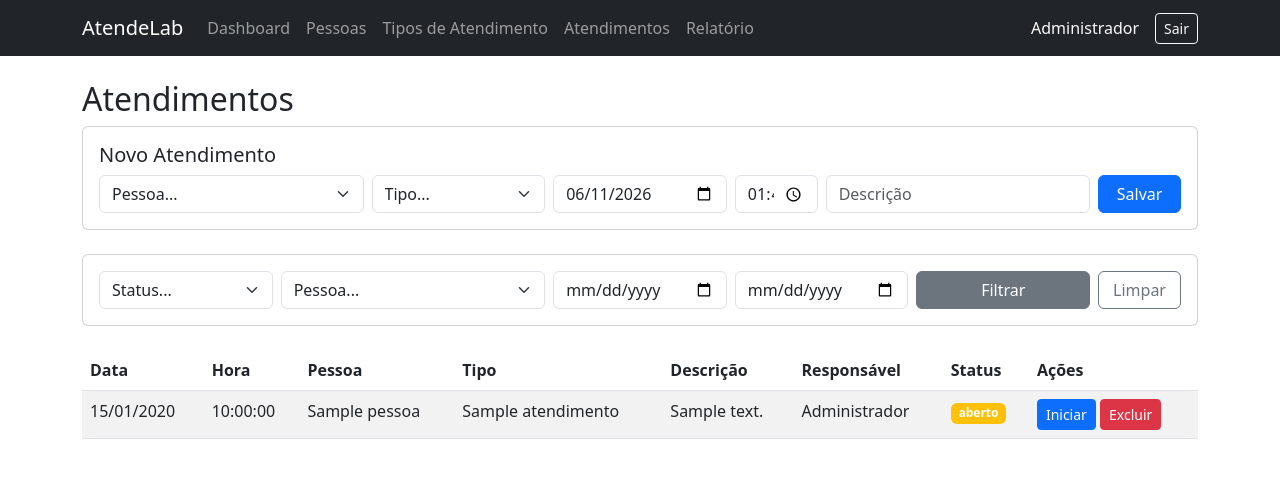
After one commit to luisacavagnollo/AtendeLab, a PHP site: page /atendimentos.php in a window 1280 px wide. The commit adds this page. Shown: the top 478 px of the page. Run offline with PHP 8.4, Linux system fonts and the light colour scheme; a user stored in the database is signed in; data comes from the database, SQL or seed files in the repository; tables that the repository leaves empty hold one stand-in row (values such as "Sample post").

Commit message:
Adiciona funcionalidades de gerenciamento de atendimentos, pessoas e tipos de atendimento, incluindo CRUD e relatórios.

```diff
--- /dev/null
+++ b/atendimentos.php
@@ -0,0 +1,204 @@
+<?php
+session_start();
+require 'includes/auth.php';
+require_once __DIR__ . '/config/database.php';
+
+if ($_SERVER['REQUEST_METHOD'] === 'POST') {
+    $acao = $_POST['acao'] ?? '';
+    if ($acao === 'cadastrar') {
+        $stmt = $pdo->prepare("INSERT INTO atendimentos (pessoa_id, tipo_atendimento, usuario_id, data_atendimento, hora_atendimento, descricao, status) VALUES (?, ?, ?, ?, ?, ?, 'aberto')");
+        $stmt->execute([$_POST['pessoa_id'], $_POST['tipo_atendimento'], $_SESSION['usuario_id'], $_POST['data_atendimento'], $_POST['hora_atendimento'], $_POST['descricao']]);
+    } elseif ($acao === 'status') {
+        $novoStatus = $_POST['novo_status'];
+        $obs = $_POST['observacao'] ?? null;
+        $stmt = $pdo->prepare("UPDATE atendimentos SET status=?, observacao=COALESCE(?, observacao) WHERE id=?");
+        $stmt->execute([$novoStatus, $obs, $_POST['id']]);
+    } elseif ($acao === 'excluir') {
+        $stmt = $pdo->prepare("DELETE FROM atendimentos WHERE id=?");
+        $stmt->execute([$_POST['id']]);
+    }
+    header('Location: atendimentos.php');
+    exit;
+}
+
+// Filtros
+$where = [];
+$params = [];
+if (!empty($_GET['status'])) {
+    $where[] = "a.status = ?";
+    $params[] = $_GET['status'];
+}
+if (!empty($_GET['pessoa_id'])) {
+    $where[] = "a.pessoa_id = ?";
+    $params[] = $_GET['pessoa_id'];
+}
+if (!empty($_GET['data_inicio'])) {
+    $where[] = "a.data_atendimento >= ?";
+    $params[] = $_GET['data_inicio'];
+}
+if (!empty($_GET['data_fim'])) {
+    $where[] = "a.data_atendimento <= ?";
+    $params[] = $_GET['data_fim'];
+}
+
+$sql = "SELECT a.*, p.nome AS pessoa_nome, t.nome AS tipo_nome, u.nome AS responsavel
+        FROM atendimentos a
+        LEFT JOIN pessoas p ON a.pessoa_id = p.id
+        LEFT JOIN tipos_atendimentos t ON a.tipo_atendimento = t.id
+        LEFT JOIN usuarios u ON a.usuario_id = u.id";
+if ($where) $sql .= " WHERE " . implode(" AND ", $where);
+$sql .= " ORDER BY a.data_atendimento DESC, a.hora_atendimento DESC";
+
+$stmt = $pdo->prepare($sql);
+$stmt->execute($params);
+$atendimentos = $stmt->fetchAll(PDO::FETCH_ASSOC);
+
+$pessoas = $pdo->query("SELECT id, nome FROM pessoas ORDER BY nome")->fetchAll(PDO::FETCH_ASSOC);
+$tipos = $pdo->query("SELECT id, nome FROM tipos_atendimentos WHERE status='ativo' ORDER BY nome")->fetchAll(PDO::FETCH_ASSOC);
+
+require 'includes/header.php';
+?>
+
+<h2>Atendimentos</h2>
+
+<!-- Formulário de novo atendimento -->
+<div class="card mb-4">
+    <div class="card-body">
+        <h5>Novo Atendimento</h5>
+        <form method="POST">
+            <input type="hidden" name="acao" value="cadastrar">
+            <div class="row g-2">
+                <div class="col-md-3">
+                    <select name="pessoa_id" class="form-select" required>
+                        <option value="">Pessoa...</option>
+                        <?php foreach ($pessoas as $p): ?>
+                            <option value="<?= $p['id'] ?>"><?= htmlspecialchars($p['nome']) ?></option>
+                        <?php endforeach; ?>
+                    </select>
+                </div>
+                <div class="col-md-2">
+                    <select name="tipo_atendimento" class="form-select" required>
+                        <option value="">Tipo...</option>
+                        <?php foreach ($tipos as $t): ?>
+                            <option value="<?= $t['id'] ?>"><?= htmlspecialchars($t['nome']) ?></option>
+                        <?php endforeach; ?>
+                    </select>
+                </div>
+                <div class="col-md-2">
+                    <input type="date" name="data_atendimento" class="form-control" value="<?= date('Y-m-d') ?>" required>
+                </div>
+                <div class="col-md-1">
+                    <input type="time" name="hora_atendimento" class="form-control" value="<?= date('H:i') ?>" required>
+                </div>
+                <div class="col-md-3">
+                    <input type="text" name="descricao" class="form-control" placeholder="Descrição" required>
+                </div>
+                <div class="col-md-1">
+                    <button type="submit" class="btn btn-primary w-100">Salvar</button>
+                </div>
+            </div>
+        </form>
+    </div>
+</div>
+
+<!-- Filtros -->
+<div class="card mb-4">
+    <div class="card-body">
+        <form method="GET" class="row g-2">
+            <div class="col-md-2">
+                <select name="status" class="form-select">
+                    <option value="">Status...</option>
+                    <option value="aberto" <?= ($_GET['status'] ?? '') === 'aberto' ? 'selected' : '' ?>>Aberto</option>
+                    <option value="em andamento" <?= ($_GET['status'] ?? '') === 'em andamento' ? 'selected' : '' ?>>Em andamento</option>
+                    <option value="concluido" <?= ($_GET['status'] ?? '') === 'concluido' ? 'selected' : '' ?>>Concluído</option>
+                </select>
+            </div>
+            <div class="col-md-3">
+                <select name="pessoa_id" class="form-select">
+                    <option value="">Pessoa...</option>
+                    <?php foreach ($pessoas as $p): ?>
+                        <option value="<?= $p['id'] ?>" <?= ($_GET['pessoa_id'] ?? '') == $p['id'] ? 'selected' : '' ?>><?= htmlspecialchars($p['nome']) ?></option>
+                    <?php endforeach; ?>
+                </select>
+            </div>
+            <div class="col-md-2">
+                <input type="date" name="data_inicio" class="form-control" placeholder="De" value="<?= $_GET['data_inicio'] ?? '' ?>">
+            </div>
+            <div class="col-md-2">
+                <input type="date" name="data_fim" class="form-control" placeholder="Até" value="<?= $_GET['data_fim'] ?? '' ?>">
+            </div>
+            <div class="col-md-2">
+                <button type="submit" class="btn btn-secondary w-100">Filtrar</button>
+            </div>
+            <div class="col-md-1">
+                <a href="atendimentos.php" class="btn btn-outline-secondary w-100">Limpar</a>
+            </div>
+        </form>
+    </div>
+</div>
+
+<!-- Listagem -->
+<table class="table table-striped">
+    <thead>
+        <tr><th>Data</th><th>Hora</th><th>Pessoa</th><th>Tipo</th><th>Descrição</th><th>Responsável</th><th>Status</th><th>Ações</th></tr>
+    </thead>
+    <tbody>
+    <?php foreach ($atendimentos as $a): ?>
+        <tr>
+            <td><?= date('d/m/Y', strtotime($a['data_atendimento'])) ?></td>
+            <td><?= $a['hora_atendimento'] ?></td>
+            <td><?= htmlspecialchars($a['pessoa_nome']) ?></td>
+            <td><?= htmlspecialchars($a['tipo_nome']) ?></td>
+            <td><?= htmlspecialchars($a['descricao']) ?></td>
+            <td><?= htmlspecialchars($a['responsavel']) ?></td>
+            <td>
+                <span class="badge bg-<?= $a['status'] === 'aberto' ? 'warning' : ($a['status'] === 'em andamento' ? 'primary' : 'success') ?>">
+                    <?= $a['status'] ?>
+                </span>
+            </td>
+            <td>
+                <?php if ($a['status'] === 'aberto'): ?>
+                    <form method="POST" class="d-inline">
+                        <input type="hidden" name="acao" value="status">
+                        <input type="hidden" name="id" value="<?= $a['id'] ?>">
+                        <input type="hidden" name="novo_status" value="em andamento">
+                        <button class="btn btn-sm btn-primary">Iniciar</button>
+                    </form>
+                <?php elseif ($a['status'] === 'em andamento'): ?>
+                    <button class="btn btn-sm btn-success" data-bs-toggle="modal" data-bs-target="#modalConcluir<?= $a['id'] ?>">Concluir</button>
+                    <!-- Modal -->
+                    <div class="modal fade" id="modalConcluir<?= $a['id'] ?>" tabindex="-1">
+                        <div class="modal-dialog">
+                            <div class="modal-content">
+                                <form method="POST">
+                                    <div class="modal-header">
+                                        <h5 class="modal-title">Concluir Atendimento</h5>
+                                        <button type="button" class="btn-close" data-bs-dismiss="modal"></button>
+                                    </div>
+                                    <div class="modal-body">
+                                        <input type="hidden" name="acao" value="status">
+                                        <input type="hidden" name="id" value="<?= $a['id'] ?>">
+                                        <input type="hidden" name="novo_status" value="concluido">
+                                        <label class="form-label">Observação final:</label>
+                                        <textarea name="observacao" class="form-control" rows="3"></textarea>
+                                    </div>
+                                    <div class="modal-footer">
+                                        <button type="submit" class="btn btn-success">Concluir</button>
+                                    </div>
+                                </form>
+                            </div>
+                        </div>
+                    </div>
+                <?php endif; ?>
+                <form method="POST" class="d-inline" onsubmit="return confirm('Excluir?')">
+                    <input type="hidden" name="acao" value="excluir">
+                    <input type="hidden" name="id" value="<?= $a['id'] ?>">
+                    <button class="btn btn-sm btn-danger">Excluir</button>
+                </form>
+            </td>
+        </tr>
+    <?php endforeach; ?>
+    </tbody>
+</table>
+
+<?php require 'includes/footer.php'; ?>
--- /dev/null
+++ b/includes/auth.php
@@ -0,0 +1,8 @@
+<?php
+
+session_start();
+
+if (!isset($_SESSION['usuario_id'])) {
+    header('Location: /atendelab/login.php');
+    exit;
+}
--- /dev/null
+++ b/includes/footer.php
@@ -0,0 +1,4 @@
+</div>
+<script src="https://cdn.jsdelivr.net/npm/bootstrap@5.3.0/dist/js/bootstrap.bundle.min.js"></script>
+</body>
+</html>
--- /dev/null
+++ b/includes/header.php
@@ -0,0 +1,34 @@
+<?php
+if (session_status() === PHP_SESSION_NONE) session_start();
+?>
+<!DOCTYPE html>
+<html lang="pt-br">
+<head>
+    <meta charset="UTF-8">
+    <meta name="viewport" content="width=device-width, initial-scale=1.0">
+    <title>AtendeLab</title>
+    <link href="https://cdn.jsdelivr.net/npm/bootstrap@5.3.0/dist/css/bootstrap.min.css" rel="stylesheet">
+</head>
+<body>
+<nav class="navbar navbar-expand-lg navbar-dark bg-dark">
+    <div class="container">
+        <a class="navbar-brand" href="/atendelab/dashboard.php">AtendeLab</a>
+        <button class="navbar-toggler" type="button" data-bs-toggle="collapse" data-bs-target="#navMenu">
+            <span class="navbar-toggler-icon"></span>
+        </button>
+        <div class="collapse navbar-collapse" id="navMenu">
+            <ul class="navbar-nav me-auto">
+                <li class="nav-item"><a class="nav-link" href="/atendelab/dashboard.php">Dashboard</a></li>
+                <li class="nav-item"><a class="nav-link" href="/atendelab/pessoas.php">Pessoas</a></li>
+                <li class="nav-item"><a class="nav-link" href="/atendelab/tipos_atendimento.php">Tipos de Atendimento</a></li>
+                <li class="nav-item"><a class="nav-link" href="/atendelab/atendimentos.php">Atendimentos</a></li>
+                <li class="nav-item"><a class="nav-link" href="/atendelab/relatorio.php">Relatório</a></li>
+            </ul>
+            <div class="d-flex align-items-center">
+                <span class="text-light me-3"><?= $_SESSION['usuario_nome'] ?? '' ?></span>
+                <a href="/atendelab/logout.php" class="btn btn-outline-light btn-sm">Sair</a>
+            </div>
+        </div>
+    </div>
+</nav>
+<div class="container mt-4">
--- /dev/null
+++ b/logout.php
@@ -0,0 +1,5 @@
+<?php
+session_start();
+session_destroy();
+header("Location: login.php");
+exit;
```
Also changed, not shown: dashboard.php (added, +50 -0 lines), login.php (added, +59 -0 lines), pessoas.php (added, +91 -0 lines), public/index.php (+7 -2 lines), relatorio.php (added, +111 -0 lines), tipos_atendimento.php (added, +79 -0 lines).
